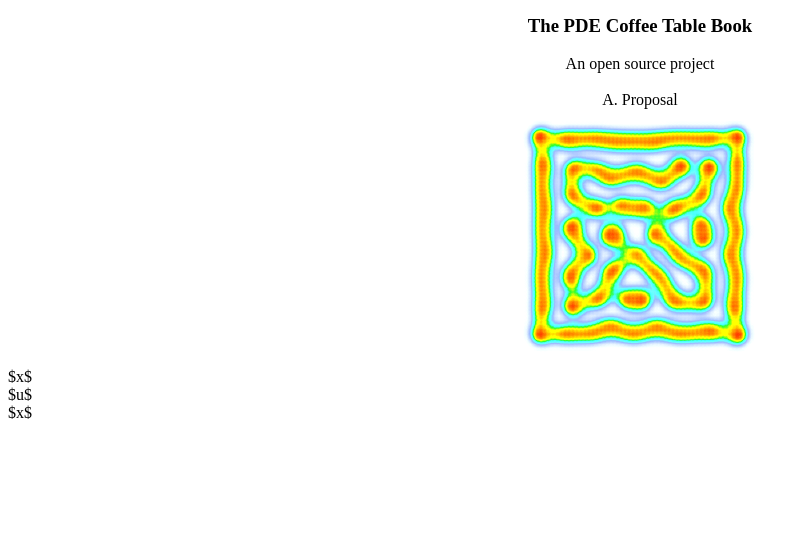
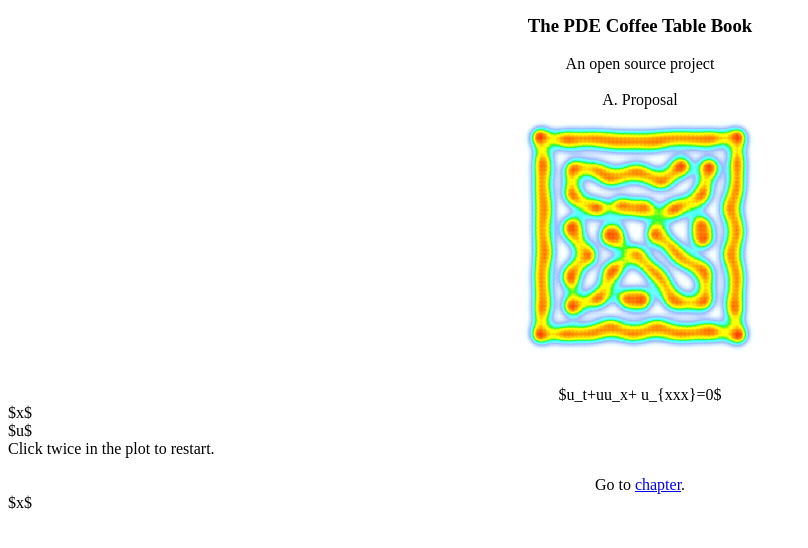
Before and after one commit to pdectb/pdectb.github.io, a plain HTML site: page index.html in a window 1280 px wide. Shown: the part 144-692 px from the top of the page, without its empty margins (0-808 px from the left). Drawn offline with Linux system fonts and the light colour scheme.

Commit message:
Labels and instructions.

```diff
--- a/index.html
+++ b/index.html
@@ -44,12 +44,26 @@
       </div>
 
       <div class='pde'>
+	<br>
+	<center>
+	$u_t+uu_x+ u_{xxx}=0$
+	</center>
+
 	<div id="solitons"></div>
 	<div id="solitons-x-label">$x$</div>
 	<div id="solitons-y-label">$u$</div>
+	<div id="instructions">
+	  Click twice in the plot to restart.
+	</div>
+
       </div>
 
       <div class='pde'>
+	<br>
+	<center>
+	  Go to <a href="http://pdectb.github.io/kdv">chapter</a>.
+	</center>
+
 	<div id="stack"></div>
 	<div id="stack-x-label">$x$</div>
       </div>
--- a/main.css
+++ b/main.css
@@ -280,3 +280,9 @@ nav a {
 body {
   background: #ffffff url("images/wood.jpg");
 }
+
+#instructions{
+    position: absolute;
+    left: 100px;
+    bottom: 20px;
+}
```
